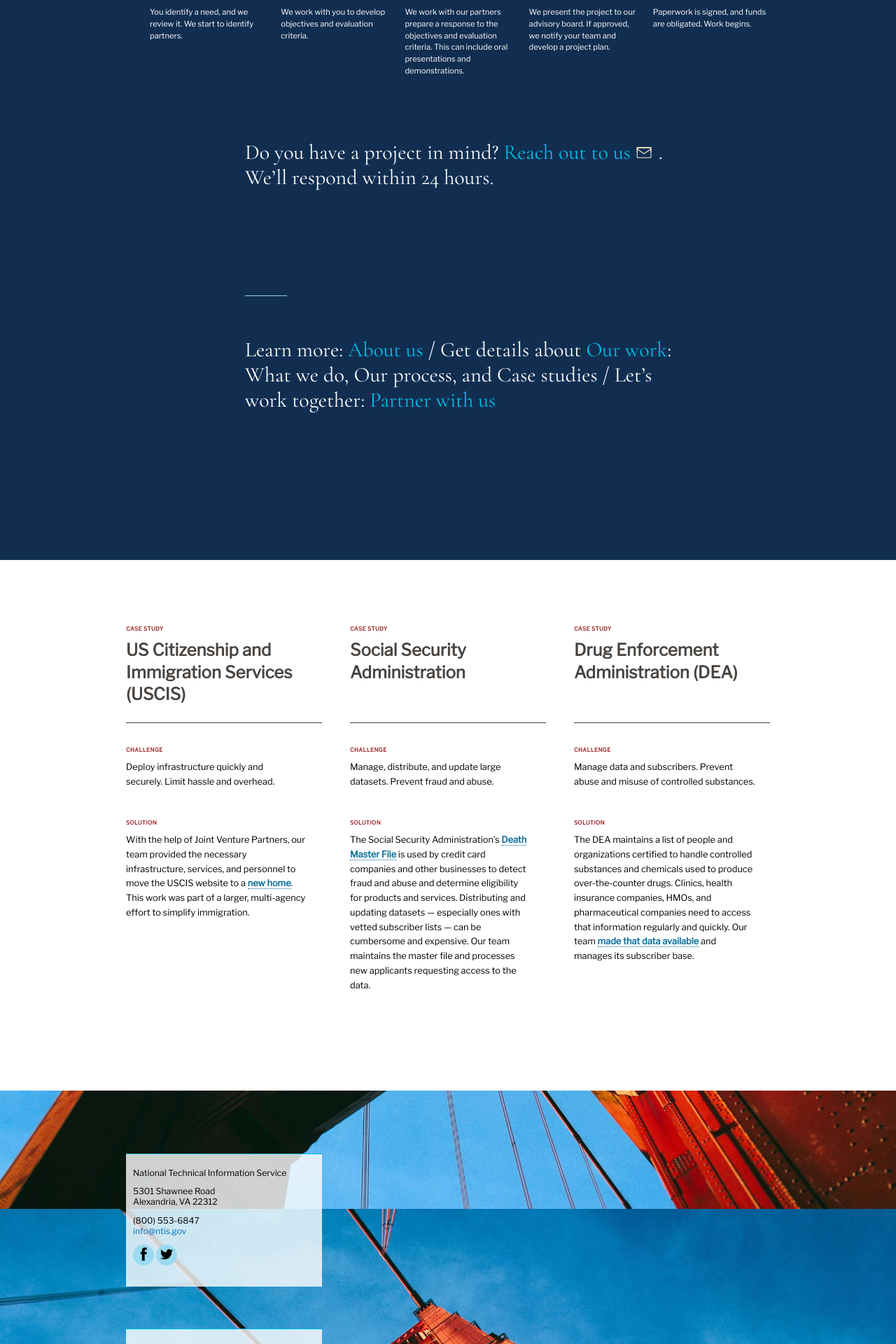
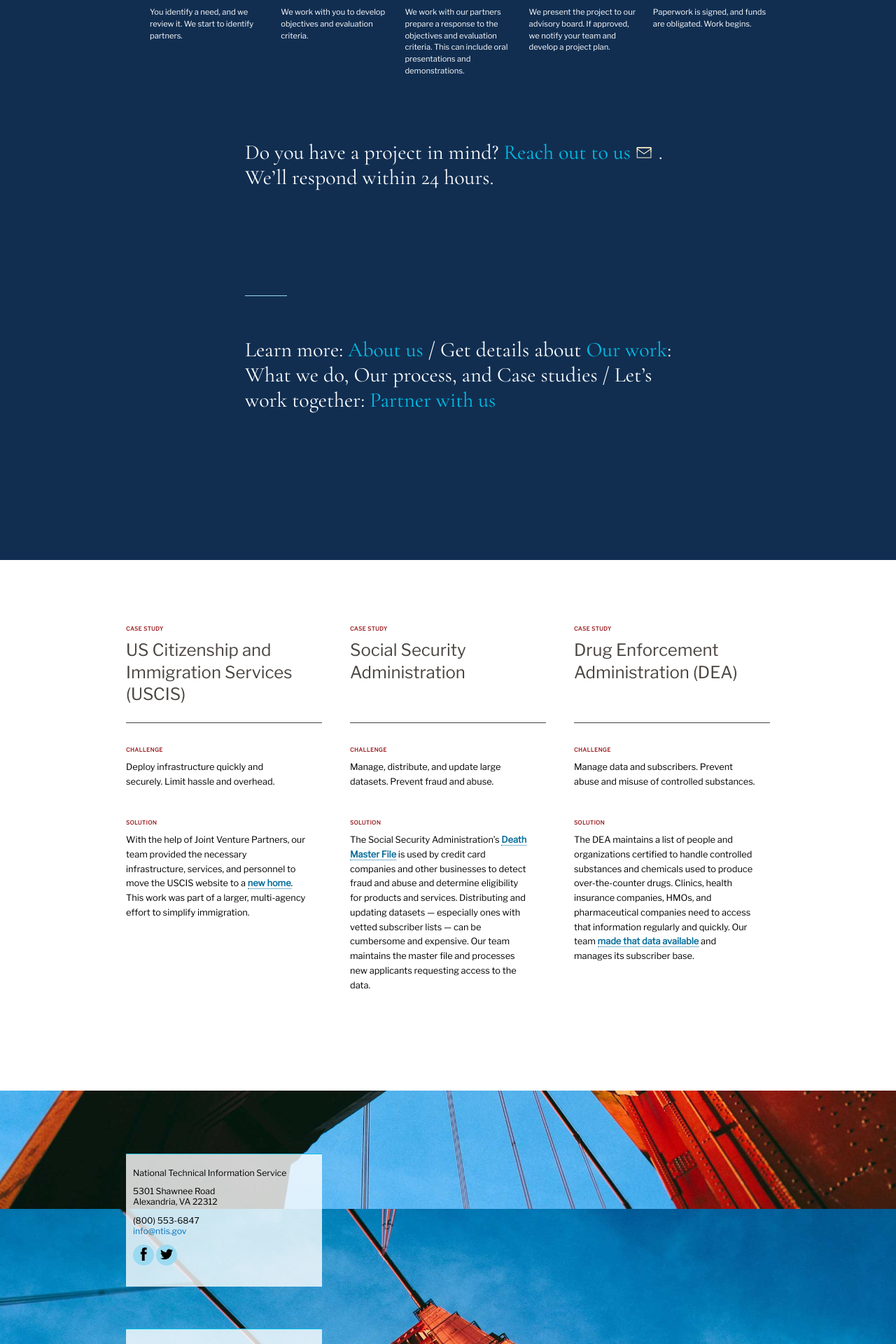
Before and after one commit to 18F/ntis-gov, a Jekyll site: the page built from our_work/index.md, in a window 1280 px wide. Shown: the part 1873-3793 px from the top of the page at 70% size. Built offline with Jekyll 4.4.1, drawn with Linux system fonts in a browser that asks for light colours.

Commit message:
more tweaks

```diff
--- a/css/main.scss
+++ b/css/main.scss
@@ -311,7 +311,7 @@
 .case-studies section h3 {
   min-height: 5em;
   align-self: flex-start;
-  font: 600 1.5em/1.325 $sans-serif;
+  font: 500 1.5em/1.325 $sans-serif;
   color: $gray-warm-dark;
   padding-bottom: .5em;
   margin-bottom: 1em;
@@ -321,7 +321,7 @@
 
 }
 .case-studies section p {
-  font: 400 .8em/1.625 $sans-serif;
+  font: 300 .8em/1.625 $sans-serif;
   margin-bottom: 1.5em;
   min-height: 4em;
   align-self: flex-start;
```
